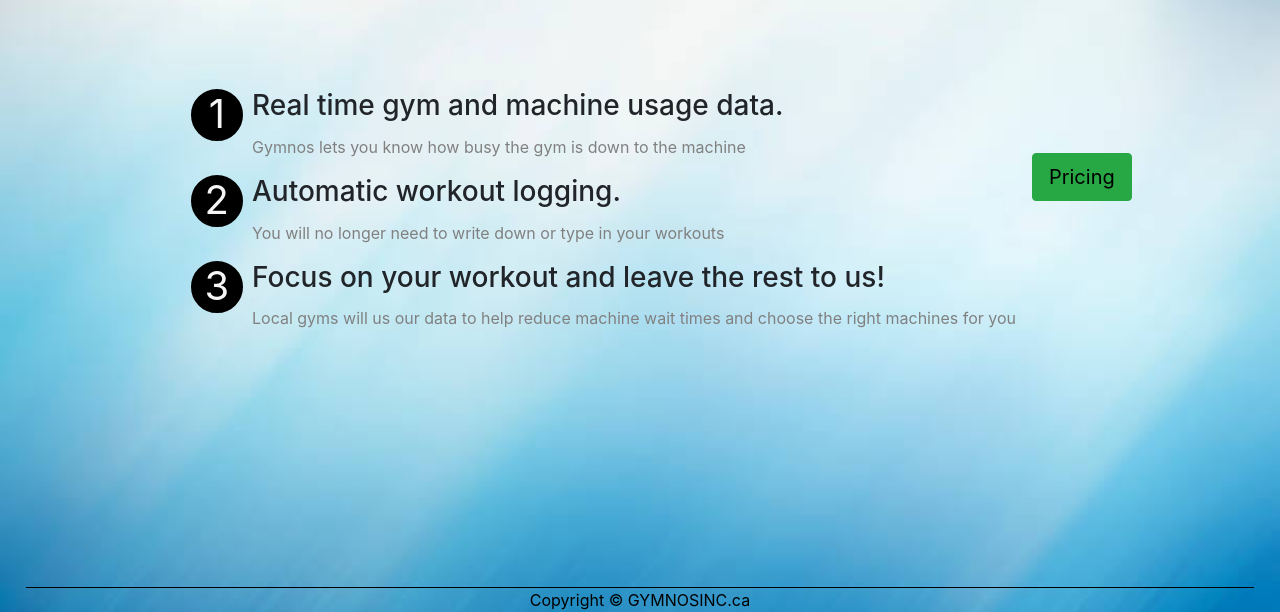
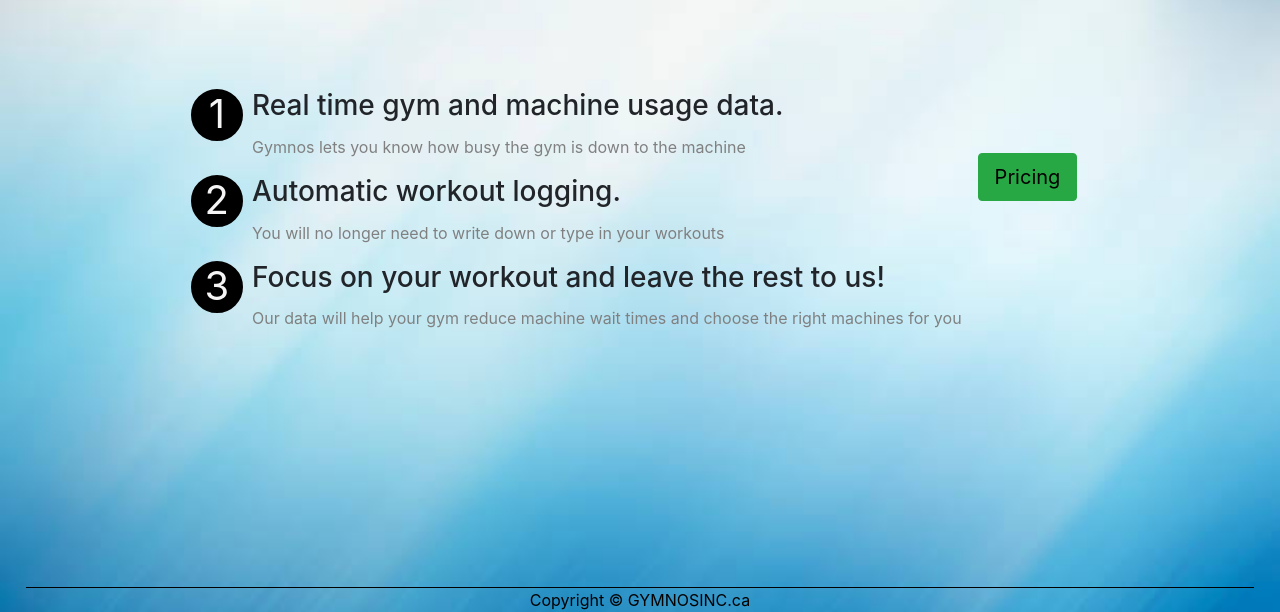
Before and after one commit to Gymnos-AI/LandingPage, a plain HTML site: page index.html in a window 1280 px wide. Shown: the part 188-800 px from the top of the page. Drawn offline with nearby package versions, Linux system fonts and the light colour scheme.

Commit message:
Update index.html

```diff
--- a/index.html
+++ b/index.html
@@ -45,7 +45,7 @@
 
                     <li>
                         <h3>Focus on your workout and leave the rest to us!</h3>
-                        <sub style="font-size: 1em; color: gray">Local gyms will us our data to help reduce machine
+                        <sub style="font-size: 1em; color: gray">Our data will help your gym reduce machine
                             wait times and choose the right machines for you
                         </sub>
                     </li>
```
